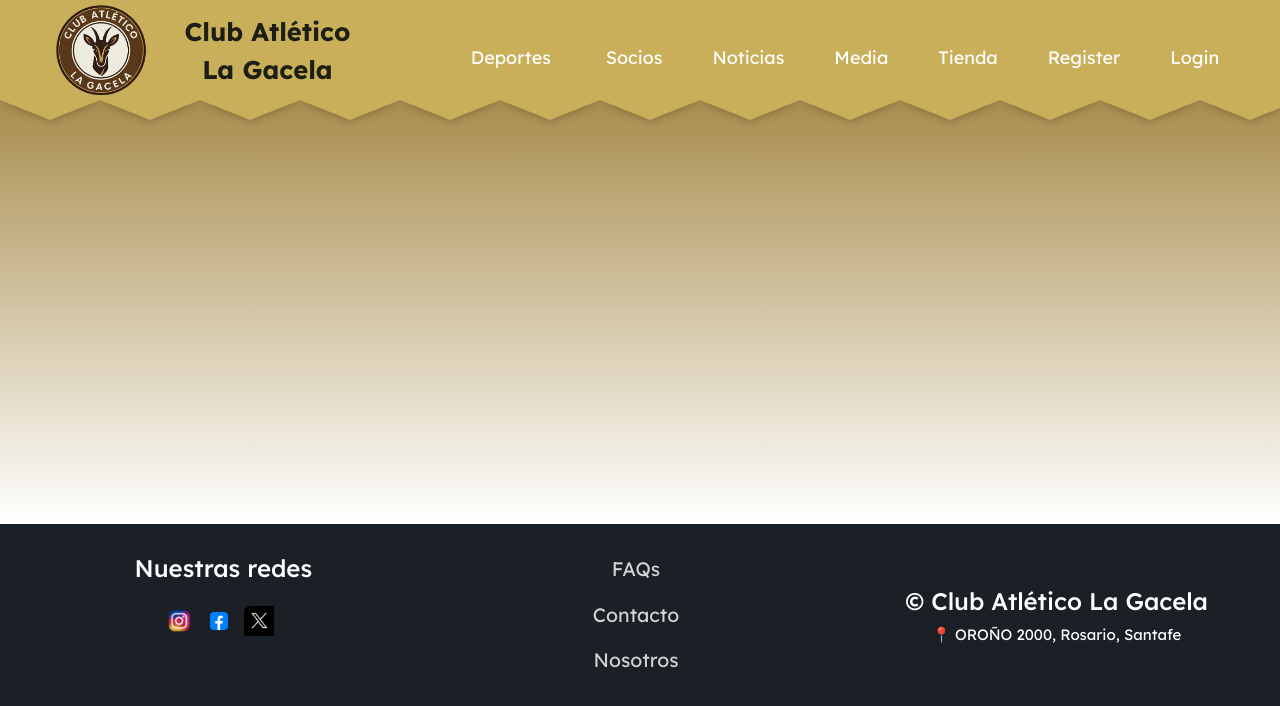
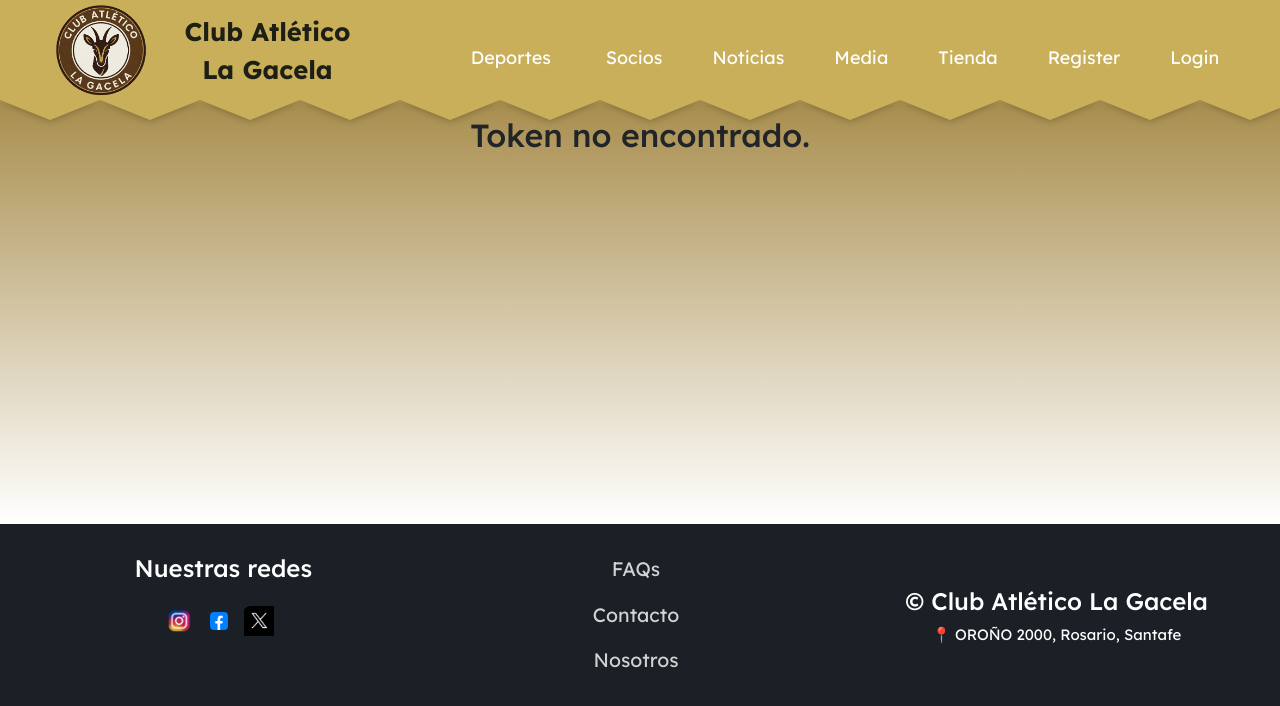
Before and after one commit to bernioviedo/TP-Club, a React (Vite) app in the folder client/club-frontend/: page /verify-email in a window 1280 px wide. Shown: the top 706 px of the page. Built offline with nearby package versions, Linux system fonts and the light colour scheme; no server answers.

Commit message:
crea pagina para verificar mail con su hoja de estilos, registra la ruta en App

```diff
--- a/client/club-frontend/src/App.jsx
+++ b/client/club-frontend/src/App.jsx
@@ -21,6 +21,7 @@ import Contact from './pages/Contact.jsx'
 import Nosotros from './pages/Nosotros.jsx'
 import Cuotas from './pages/Cuotas.jsx'
 import Tienda from './pages/Tienda.jsx'
+import VerifyEmail from './pages/VerifyEmail.jsx';
 
 axios.defaults.baseURL = 'http://localhost:8000';
 axios.defaults.withCredentials = true;
@@ -45,6 +46,7 @@ function App() {
             <Login />
             </UsersRoute>
             } />
+          <Route path='/verify-email' element={<VerifyEmail />} />
           <Route path='/profile' element={<Profile />} />
           <Route path='/media' element={<Media />} />
           <Route path='/superadmin' element={
--- a/client/club-frontend/src/pages/Register.jsx
+++ b/client/club-frontend/src/pages/Register.jsx
@@ -29,8 +29,8 @@ export default function Register() {
             try {
               const { data: loginRes } = await axios.post('/login', { email, password });
               if (loginRes.error) {
-                toast.success('Registro exitoso, por favor inicie sesión');
-                navigate('/login');
+                toast.success('Registro exitoso, por favor verifique su email');
+                navigate('/verify-email');
                 return;
               }
               const userObj = loginRes.user ?? loginRes;
--- /dev/null
+++ b/client/club-frontend/src/pages/VerifyEmail.css
@@ -0,0 +1,6 @@
+.title-stat{
+    font-size: 1.5rem;
+    color: #333;
+    text-align: center;
+    margin-top: 20px;
+}
--- /dev/null
+++ b/client/club-frontend/src/pages/VerifyEmail.jsx
@@ -0,0 +1,32 @@
+import { useEffect, useState } from 'react';
+import { useSearchParams, useNavigate } from 'react-router-dom';
+import axios from 'axios';
+
+export default function VerifyEmail() {
+    const [searchParams] = useSearchParams();
+    const [status, setStatus] = useState('Verificando...');
+    const navigate = useNavigate();
+
+    useEffect(() => {
+        const token = searchParams.get('token');
+        if (!token) {
+            setStatus('Token no encontrado.');
+            return;
+        }
+
+        axios.get(`/verify-email?token=${token}`)
+            .then(() => {
+                setStatus('¡Cuenta confirmada! Redirigiendo al login...');
+                setTimeout(() => navigate('/login'), 8000);
+            })
+            .catch(() => {
+                setStatus('El link es inválido o ya expiró.');
+            });
+    }, [navigate, searchParams]);
+
+    return (
+        <div>
+            <h2 className="title-stat">{status}</h2>
+        </div>
+    );
+}
```
Also changed, not shown: 1 other file (tests, documents, lock files or other folders).
